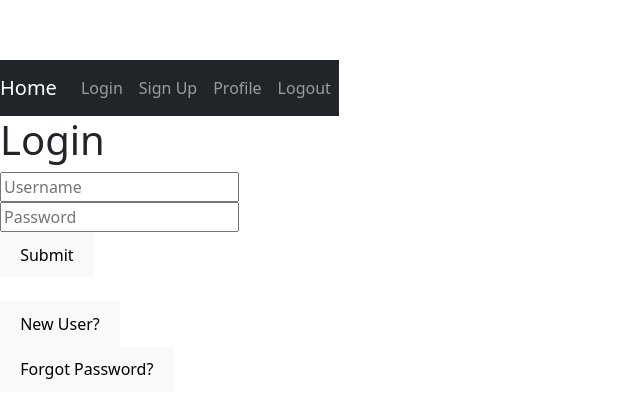
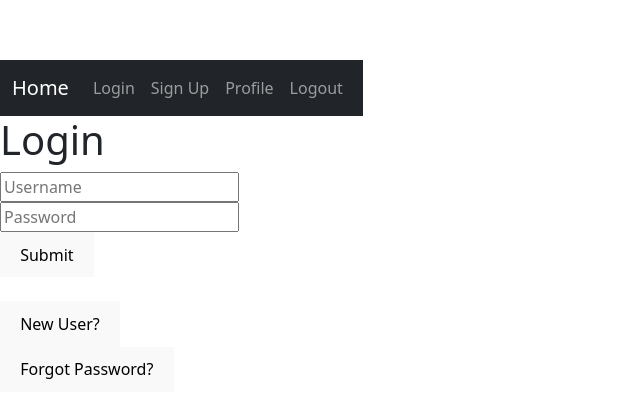
Before and after one commit to SynergizeAI/2800-202310-BBY10, a React (Vite) app in the folder client/: page / in a window 1280 px wide. Shown: the part 174-592 px from the top of the page, without its empty margins (0-640 px from the left). Built offline with nearby package versions, Linux system fonts and the light colour scheme; no server answers; the HTML template or start-up script is replaced by a standard one.

Commit message:
Fix navbar for mobile

```diff
--- a/client/package.json
+++ b/client/package.json
@@ -15,6 +15,7 @@
     "@sendgrid/mail": "^7.7.0",
     "bootstrap": "^5.2.3",
     "react": "^18.2.0",
+    "react-bootstrap": "^2.7.4",
     "react-dom": "^18.2.0",
     "react-router-dom": "^6.11.1"
   },
--- a/client/src/components/navbar.jsx
+++ b/client/src/components/navbar.jsx
@@ -1,30 +1,19 @@
 import React from "react";
-import 'bootstrap/dist/js/bootstrap.bundle.min.js';
+import { Navbar, Nav, Container } from "react-bootstrap";
+import { NavLink } from "react-router-dom";
 import 'bootstrap/dist/css/bootstrap.min.css';
-import { NavLink } from "react-router-dom";
 
-function Navbar() {
+function CustomNavbar() {
   return (
-    <nav className="navbar navbar-expand-lg navbar-dark bg-dark">
+    <Navbar bg="dark" variant="dark" expand="lg">
+      <Container>
         <NavLink exact to="/" className="navbar-brand">
           Home
         </NavLink>
-      <button
-        className="navbar-toggler"
-        type="button"
-        data-toggle="collapse"
-        data-target="#navbarNav"
-        aria-controls="navbarNav"
-        aria-expanded="false"
-        aria-label="Toggle navigation"
-        onClick={() => console.log(document.querySelector("#navbarNav"))}
-        >
-
-        <span className="navbar-toggler-icon"></span>
-      </button>
-      <div className="collapse navbar-collapse" id="navbarNav">
-        <ul className="navbar-nav ml-auto">
-          <li className="nav-item">
+        <Navbar.Toggle aria-controls="responsive-navbar-nav" />
+        <Navbar.Collapse id="responsive-navbar-nav">
+          <Nav className="ml-auto">
+            <Nav.Item>
               <NavLink
                 to="/login"
                 className="nav-link"
@@ -32,8 +21,8 @@ function Navbar() {
               >
                 Login
               </NavLink>
-          </li>
-          <li className="nav-item">
+            </Nav.Item>
+            <Nav.Item>
               <NavLink
                 to="/signup"
                 className="nav-link"
@@ -41,8 +30,8 @@ function Navbar() {
               >
                 Sign Up
               </NavLink>
-          </li>
-          <li className="nav-item">
+            </Nav.Item>
+            <Nav.Item>
               <NavLink
                 to="/profile"
                 className="nav-link"
@@ -50,8 +39,8 @@ function Navbar() {
               >
                 Profile
               </NavLink>
-          </li>
-          <li className="nav-item">
+            </Nav.Item>
+            <Nav.Item>
               <NavLink
                 to="/logout"
                 className="nav-link"
@@ -59,11 +48,12 @@ function Navbar() {
               >
                 Logout
               </NavLink>
-          </li>
-        </ul>
-      </div>
-    </nav>
+            </Nav.Item>
+          </Nav>
+        </Navbar.Collapse>
+      </Container>
+    </Navbar>
   );
 }
 
-export default Navbar;
+export default CustomNavbar;
```
Also changed, not shown: 1 other file (tests, documents, lock files or other folders). Lines whose indentation alone changed are shown as unchanged.
